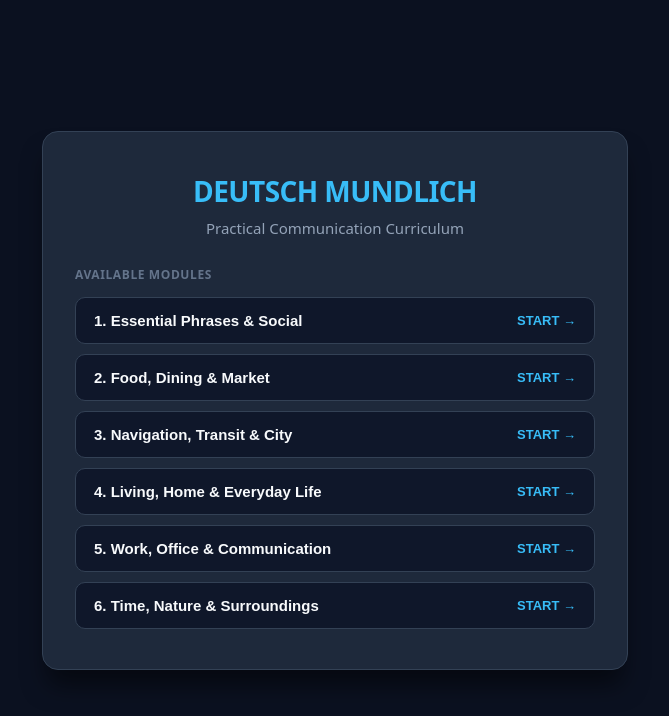
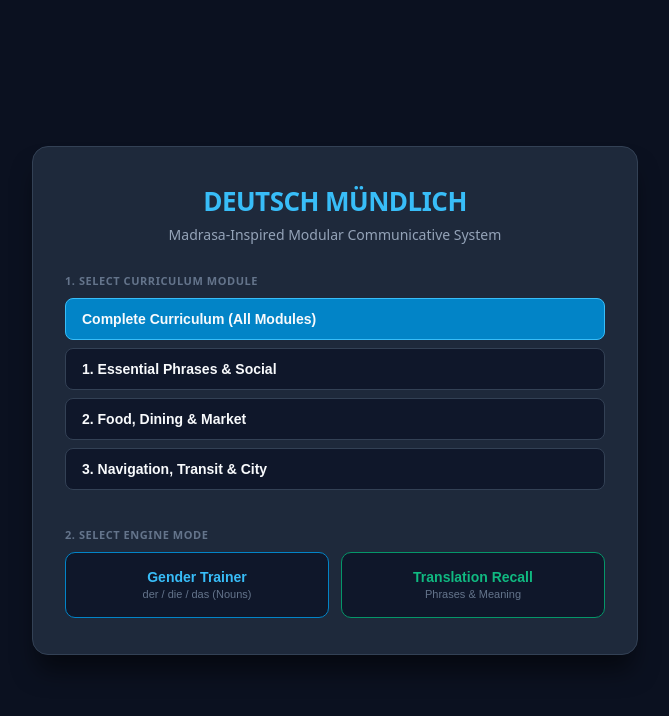
Before and after one commit to doalsendi-blip/german-practice, a React (Create React App) app: page / in a window 1280 px wide. Shown: the top 716 px of the page, without its empty margins (305-974 px from the left). Built offline with nearby package versions, Linux system fonts and the light colour scheme.

Commit message:
Enforce strict separation between Article Trainer and Translation Recall modes

```diff
--- a/src/App.js
+++ b/src/App.js
@@ -1,48 +1,64 @@
 import React, { useState } from 'react';
 import './App.css';
-import vocabularyData from './data/vocabulary.json';
+import rawData from './data/vocabulary.json';
 
 function App() {
-  const [gameState, setGameState] = useState('TITLE');
-  const [selectedModule, setSelectedModule] = useState(null);
+  const [view, setView] = useState('MENU');
+  const [activeModule, setActiveModule] = useState('ALL');
+  const [activeMode, setActiveMode] = useState('gender');
   const [deck, setDeck] = useState([]);
-  const [currentIndex, setCurrentIndex] = useState(0);
+  const [idx, setIdx] = useState(0);
   const [score, setScore] = useState(0);
   const [streak, setStreak] = useState(0);
   const [lives, setLives] = useState(3);
   const [feedback, setFeedback] = useState(null);
   const [inputVal, setInputVal] = useState('');
 
-  const modules = [...new Set(vocabularyData.map(item => item.module))];
+  const modules = ['ALL', ...new Set(rawData.map(d => d.module).filter(Boolean))];
 
-  const launchModule = (moduleName) => {
-    const filtered = vocabularyData.filter(item => item.module === moduleName);
-    const shuffled = [...filtered].sort(() => Math.random() - 0.5);
-    setDeck(shuffled);
-    setSelectedModule(moduleName);
-    setCurrentIndex(0);
+  const startGame = (mode, selectedMod) => {
+    let pool = rawData;
+    if (selectedMod !== 'ALL') {
+      pool = pool.filter(d => d.module === selectedMod);
+    }
+
+    if (mode === 'gender') {
+      pool = pool.filter(d => d.type === 'noun' && d.gender);
+    } else if (mode === 'translation') {
+      pool = pool.filter(d => d.type === 'phrase' || d.type === 'verb' || d.english);
+    }
+
+    if (pool.length === 0) {
+      alert('No compatible items found for this mode in the selected module.');
+      return;
+    }
+
+    setDeck([...pool].sort(() => Math.random() - 0.5));
+    setActiveMode(mode);
+    setActiveModule(selectedMod);
+    setIdx(0);
     setScore(0);
     setStreak(0);
     setLives(3);
     setFeedback(null);
     setInputVal('');
-    setGameState('PLAYING');
+    setView('GAME');
   };
 
-  const processAnswer = (isCorrect, correctDisplay) => {
+  const handleEvaluation = (isCorrect, answerLabel) => {
     if (isCorrect) {
       const bonus = Math.floor(streak / 3) + 1;
-      const pointsEarned = 10 * bonus;
-      setScore(s => s + pointsEarned);
+      const pts = 10 * bonus;
+      setScore(s => s + pts);
       setStreak(s => s + 1);
-      setFeedback({ success: true, text: `CORRECT (+${pointsEarned} pts)` });
+      setFeedback({ ok: true, msg: `CORRECT (+${pts} pts)` });
     } else {
-      const newLives = lives - 1;
-      setLives(newLives);
+      const remainingLives = lives - 1;
+      setLives(remainingLives);
       setStreak(0);
-      setFeedback({ success: false, text: `MISS: ${correctDisplay}` });
-      if (newLives <= 0) {
-        setTimeout(() => setGameState('GAMEOVER'), 1000);
+      setFeedback({ ok: false, msg: `INCORRECT: ${answerLabel}` });
+      if (remainingLives <= 0) {
+        setTimeout(() => setView('RESULT'), 1100);
         return;
       }
     }
@@ -50,55 +66,90 @@ function App() {
     setTimeout(() => {
       setFeedback(null);
       setInputVal('');
-      setCurrentIndex(prev => (prev + 1) % deck.length);
+      setIdx(prev => (prev + 1) % deck.length);
     }, 1100);
   };
 
-  const handleGenderChoice = (article) => {
-    const current = deck[currentIndex];
-    processAnswer(article === current.gender, `${current.gender} ${current.german}`);
+  const submitGender = (chosenGender) => {
+    const item = deck[idx];
+    handleEvaluation(chosenGender === item.gender, `${item.gender} ${item.german} (${item.english})`);
   };
 
-  const handleTranslationSubmit = (e) => {
+  const submitTranslation = (e) => {
     e.preventDefault();
     if (!inputVal.trim()) return;
-    const current = deck[currentIndex];
-    const match = inputVal.trim().toLowerCase() === current.english.toLowerCase();
-    processAnswer(match, current.english);
+    const item = deck[idx];
+    const cleanInput = inputVal.trim().toLowerCase();
+    const cleanTarget = item.english.toLowerCase();
+    handleEvaluation(cleanInput === cleanTarget, item.english);
   };
+
+  const currentItem = deck[idx];
 
   return (
     <div style={{ minHeight: '100vh', backgroundColor: '#0b1120', color: '#f8fafc', fontFamily: 'system-ui, -apple-system, BlinkMacSystemFont, "Segoe UI", Roboto, sans-serif', display: 'flex', flexDirection: 'column', alignItems: 'center', justifyContent: 'center', padding: '24px', boxSizing: 'border-box' }}>
 
-      {/* TITLE VIEW */}
-      {gameState === 'TITLE' && (
-        <div style={{ width: '100%', maxWidth: '520px', background: '#1e293b', padding: '40px 32px', borderRadius: '16px', border: '1px solid #334155', boxShadow: '0 20px 25px -5px rgba(0, 0, 0, 0.5)' }}>
-          <h1 style={{ margin: '0 0 8px 0', fontSize: '28px', letterSpacing: '-0.02em', color: '#38bdf8', textAlign: 'center', fontWeight: '800' }}>DEUTSCH MUNDLICH</h1>
-          <p style={{ margin: '0 0 28px 0', color: '#94a3b8', fontSize: '15px', textAlign: 'center' }}>Practical Communication Curriculum</p>
+      {view === 'MENU' && (
+        <div style={{ width: '100%', maxWidth: '540px', background: '#1e293b', padding: '36px 32px', borderRadius: '16px', border: '1px solid #334155', boxShadow: '0 20px 25px -5px rgba(0,0,0,0.5)' }}>
+          <h1 style={{ margin: '0 0 6px 0', fontSize: '26px', color: '#38bdf8', textAlign: 'center', fontWeight: '800', letterSpacing: '-0.02em' }}>DEUTSCH MÜNDLICH</h1>
+          <p style={{ margin: '0 0 24px 0', color: '#94a3b8', fontSize: '14px', textAlign: 'center' }}>Madrasa-Inspired Modular Communicative System</p>
 
-          <div style={{ display: 'flex', flexDirection: 'column', gap: '10px' }}>
-            <span style={{ fontSize: '12px', letterSpacing: '0.05em', color: '#64748b', fontWeight: '700', textTransform: 'uppercase', marginBottom: '4px' }}>Available Modules</span>
-            {modules.map((mod, idx) => (
-              <button key={idx} onClick={() => launchModule(mod)} style={{ padding: '14px 18px', fontSize: '15px', fontWeight: '600', backgroundColor: '#0f172a', color: '#f8fafc', border: '1px solid #334155', borderRadius: '10px', cursor: 'pointer', textAlign: 'left', display: 'flex', justifyContent: 'space-between', alignItems: 'center', transition: 'all 0.15s ease' }}>
-                <span>{mod}</span>
-                <span style={{ fontSize: '13px', color: '#38bdf8', fontWeight: '700' }}>START &rarr;</span>
+          <div style={{ marginBottom: '24px' }}>
+            <span style={{ fontSize: '11px', color: '#64748b', fontWeight: '700', textTransform: 'uppercase', letterSpacing: '0.05em' }}>1. Select Curriculum Module</span>
+            <div style={{ display: 'grid', gridTemplateColumns: '1fr', gap: '8px', marginTop: '8px', maxHeight: '200px', overflowY: 'auto' }}>
+              {modules.map((m, i) => (
+                <button
+                  key={i}
+                  onClick={() => setActiveModule(m)}
+                  style={{
+                    padding: '12px 16px',
+                    fontSize: '14px',
+                    fontWeight: '600',
+                    backgroundColor: activeModule === m ? '#0284c7' : '#0f172a',
+                    color: '#f8fafc',
+                    border: '1px solid',
+                    borderColor: activeModule === m ? '#38bdf8' : '#334155',
+                    borderRadius: '8px',
+                    cursor: 'pointer',
+                    textAlign: 'left'
+                  }}
+                >
+                  {m === 'ALL' ? 'Complete Curriculum (All Modules)' : m}
+                </button>
+              ))}
+            </div>
+          </div>
+
+          <div>
+            <span style={{ fontSize: '11px', color: '#64748b', fontWeight: '700', textTransform: 'uppercase', letterSpacing: '0.05em' }}>2. Select Engine Mode</span>
+            <div style={{ display: 'grid', gridTemplateColumns: '1fr 1fr', gap: '12px', marginTop: '8px' }}>
+              <button
+                onClick={() => startGame('gender', activeModule)}
+                style={{ padding: '16px', fontSize: '14px', fontWeight: '700', backgroundColor: '#0f172a', color: '#38bdf8', border: '1px solid #0284c7', borderRadius: '10px', cursor: 'pointer' }}
+              >
+                Gender Trainer<br /><span style={{ fontSize: '11px', color: '#64748b', fontWeight: '400' }}>der / die / das (Nouns)</span>
               </button>
-            ))}
+              <button
+                onClick={() => startGame('translation', activeModule)}
+                style={{ padding: '16px', fontSize: '14px', fontWeight: '700', backgroundColor: '#0f172a', color: '#10b981', border: '1px solid #059669', borderRadius: '10px', cursor: 'pointer' }}
+              >
+                Translation Recall<br /><span style={{ fontSize: '11px', color: '#64748b', fontWeight: '400' }}>Phrases & Meaning</span>
+              </button>
+            </div>
           </div>
         </div>
       )}
 
-      {/* GAMEPLAY VIEW */}
-      {gameState === 'PLAYING' && deck.length > 0 && (
+      {view === 'GAME' && currentItem && (
         <div style={{ width: '100%', maxWidth: '560px', background: '#1e293b', padding: '28px', borderRadius: '16px', border: '1px solid #334155', boxShadow: '0 20px 25px -5px rgba(0, 0, 0, 0.5)' }}>
 
-          {/* HEADER BAR */}
           <div style={{ display: 'flex', justifyContent: 'space-between', alignItems: 'center', paddingBottom: '14px', borderBottom: '1px solid #334155', marginBottom: '18px' }}>
-            <span style={{ fontSize: '14px', fontWeight: '700', color: '#38bdf8' }}>{selectedModule}</span>
-            <button onClick={() => setGameState('TITLE')} style={{ background: '#334155', border: 'none', color: '#f87171', fontSize: '12px', fontWeight: '700', padding: '6px 12px', borderRadius: '6px', cursor: 'pointer', letterSpacing: '0.05em', textTransform: 'uppercase' }}>Exit</button>
+            <span style={{ fontSize: '14px', fontWeight: '700', color: activeMode === 'gender' ? '#38bdf8' : '#10b981' }}>
+              {activeMode === 'gender' ? 'ARTICLE TRAINER' : 'COMMUNICATIVE TRANSLATION'} • <span style={{ color: '#94a3b8', fontWeight: '500' }}>{selectedModule}</span>
+            </span>
+            <button onClick={() => setView('MENU')} style={{ background: '#334155', border: 'none', color: '#f87171', fontSize: '12px', fontWeight: '700', padding: '6px 12px', borderRadius: '6px', cursor: 'pointer', letterSpacing: '0.05em', textTransform: 'uppercase' }}>Exit</button>
           </div>
 
-          {/* STATUS HUD */}
           <div style={{ display: 'grid', gridTemplateColumns: '1fr 1fr 1fr', gap: '8px', marginBottom: '28px' }}>
             <div style={{ background: '#0f172a', padding: '8px 12px', borderRadius: '8px', border: '1px solid #334155', textAlign: 'center' }}>
               <div style={{ fontSize: '11px', color: '#64748b', fontWeight: '700', letterSpacing: '0.05em' }}>SCORE</div>
@@ -116,48 +167,49 @@ function App() {
             </div>
           </div>
 
-          {/* MAIN PROMPT */}
           <div style={{ textAlign: 'center', padding: '16px 0 24px 0' }}>
             <div style={{ fontSize: '42px', fontWeight: '800', letterSpacing: '-0.02em', color: '#ffffff', marginBottom: '8px' }}>
-              {deck[currentIndex].german}
+              {currentItem.german}
             </div>
+
             <div style={{ fontSize: '14px', color: '#94a3b8', marginBottom: '28px' }}>
-              Translate to English
+              {activeMode === 'gender'
+                ? `Select grammatical article (Meaning: "${currentItem.english}")`
+                : 'Translate into English'}
             </div>
 
             {feedback ? (
-              <div style={{ padding: '14px 20px', borderRadius: '8px', fontSize: '16px', fontWeight: '700', backgroundColor: feedback.success ? 'rgba(16, 185, 129, 0.15)' : 'rgba(239, 68, 68, 0.15)', color: feedback.success ? '#34d399' : '#f87171', border: `1px solid ${feedback.success ? '#059669' : '#dc2626'}` }}>
-                {feedback.text}
+              <div style={{ padding: '14px 20px', borderRadius: '8px', fontSize: '16px', fontWeight: '700', backgroundColor: feedback.ok ? 'rgba(16, 185, 129, 0.15)' : 'rgba(239, 68, 68, 0.15)', color: feedback.ok ? '#34d399' : '#f87171', border: `1px solid ${feedback.ok ? '#059669' : '#dc2626'}` }}>
+                {feedback.msg}
               </div>
-            ) : deck[currentIndex].gender === 'phrase' ? (
-              <form onSubmit={handleTranslationSubmit} style={{ display: 'flex', flexDirection: 'column', alignItems: 'center', gap: '14px' }}>
+            ) : activeMode === 'gender' ? (
+              <div style={{ display: 'flex', justifyContent: 'center', gap: '12px' }}>
+                <button onClick={() => submitGender('der')} style={{ flex: 1, padding: '14px', fontSize: '17px', fontWeight: '700', backgroundColor: '#0284c7', color: '#fff', border: 'none', borderRadius: '8px', cursor: 'pointer' }}>der</button>
+                <button onClick={() => submitGender('die')} style={{ flex: 1, padding: '14px', fontSize: '17px', fontWeight: '700', backgroundColor: '#db2777', color: '#fff', border: 'none', borderRadius: '8px', cursor: 'pointer' }}>die</button>
+                <button onClick={() => submitGender('das')} style={{ flex: 1, padding: '14px', fontSize: '17px', fontWeight: '700', backgroundColor: '#059669', color: '#fff', border: 'none', borderRadius: '8px', cursor: 'pointer' }}>das</button>
+              </div>
+            ) : (
+              <form onSubmit={submitTranslation} style={{ display: 'flex', flexDirection: 'column', alignItems: 'center', gap: '14px' }}>
                 <input
                   type="text"
                   value={inputVal}
                   onChange={e => setInputVal(e.target.value)}
-                  placeholder="Type English meaning..."
+                  placeholder="Type English translation..."
                   autoFocus
                   style={{ width: '100%', maxWidth: '380px', padding: '14px 16px', fontSize: '16px', borderRadius: '10px', border: '1px solid #475569', backgroundColor: '#0f172a', color: '#ffffff', outline: 'none', textAlign: 'center', boxSizing: 'border-box' }}
                 />
-                <button type="submit" style={{ padding: '12px 36px', fontSize: '15px', fontWeight: '700', backgroundColor: '#0284c7', color: '#ffffff', border: 'none', borderRadius: '8px', cursor: 'pointer' }}>Submit</button>
+                <button type="submit" style={{ padding: '12px 36px', fontSize: '15px', fontWeight: '700', backgroundColor: '#10b981', color: '#0f172a', border: 'none', borderRadius: '8px', cursor: 'pointer' }}>Submit</button>
               </form>
-            ) : (
-              <div style={{ display: 'flex', justifyContent: 'center', gap: '12px' }}>
-                <button onClick={() => handleGenderChoice('der')} style={{ flex: 1, padding: '14px', fontSize: '17px', fontWeight: '700', backgroundColor: '#0284c7', color: '#fff', border: 'none', borderRadius: '8px', cursor: 'pointer' }}>der</button>
-                <button onClick={() => handleGenderChoice('die')} style={{ flex: 1, padding: '14px', fontSize: '17px', fontWeight: '700', backgroundColor: '#db2777', color: '#fff', border: 'none', borderRadius: '8px', cursor: 'pointer' }}>die</button>
-                <button onClick={() => handleGenderChoice('das')} style={{ flex: 1, padding: '14px', fontSize: '17px', fontWeight: '700', backgroundColor: '#059669', color: '#fff', border: 'none', borderRadius: '8px', cursor: 'pointer' }}>das</button>
-              </div>
             )}
           </div>
         </div>
       )}
 
-      {/* GAME OVER VIEW */}
-      {gameState === 'GAMEOVER' && (
+      {view === 'RESULT' && (
         <div style={{ width: '100%', maxWidth: '420px', background: '#1e293b', padding: '36px 28px', borderRadius: '16px', border: '1px solid #334155', textAlign: 'center' }}>
           <h2 style={{ fontSize: '26px', color: '#ef4444', margin: '0 0 10px 0', fontWeight: '800' }}>SESSION COMPLETE</h2>
           <p style={{ color: '#94a3b8', fontSize: '16px', margin: '0 0 24px 0' }}>Final Score: <strong style={{ color: '#38bdf8' }}>{score}</strong></p>
-          <button onClick={() => setGameState('TITLE')} style={{ padding: '12px 28px', fontSize: '15px', fontWeight: '700', backgroundColor: '#38bdf8', color: '#0f172a', border: 'none', borderRadius: '8px', cursor: 'pointer' }}>Return to Curriculum</button>
+          <button onClick={() => setView('MENU')} style={{ padding: '12px 28px', fontSize: '15px', fontWeight: '700', backgroundColor: '#38bdf8', color: '#0f172a', border: 'none', borderRadius: '8px', cursor: 'pointer' }}>Return to Curriculum</button>
         </div>
       )}
     </div>
```
